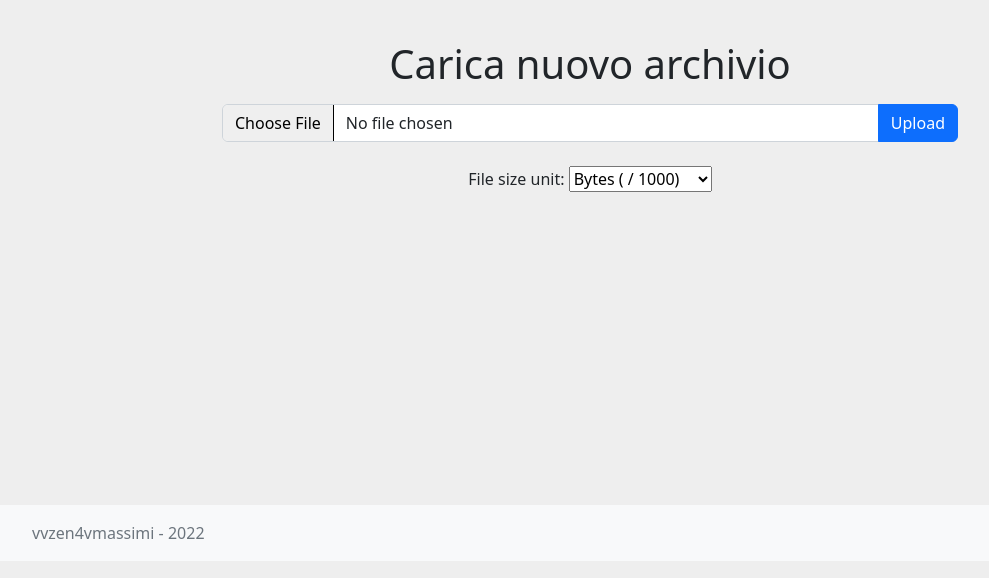
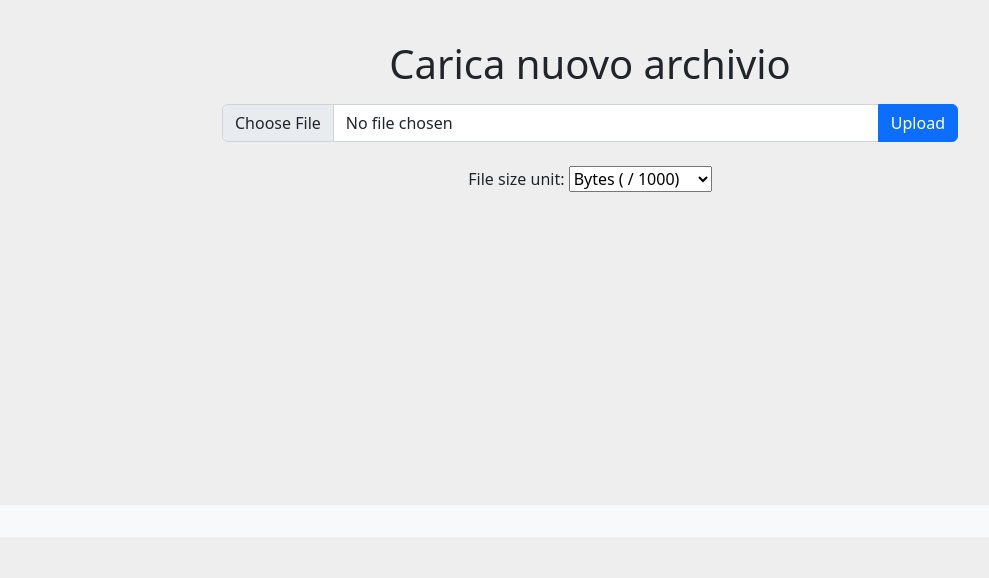
Before and after one commit to vvzen/vmassimi-webapp, a FastAPI app: template services/webapp-rust/templates/upload.html in a window 1280 px wide. Shown: the part 56-634 px from the top of the page, without its empty margins (50-1039 px from the left). Run offline with FastAPI, Linux system fonts and the light colour scheme; the template is opened without the code that fills it, so the values that code supplies are empty.

Commit message:
Temporarily remove footer

```diff
--- a/services/webapp-rust/templates/base.html
+++ b/services/webapp-rust/templates/base.html
@@ -50,9 +50,6 @@
   </div>
 
   <footer class="footer mt-auto py-3 bg-light">
-    <div class="container">
-      <span class="text-muted">vvzen4vmassimi - 2022</span>
-    </div>
   </footer>
 
   {% block scripts %}{% endblock %}
```
